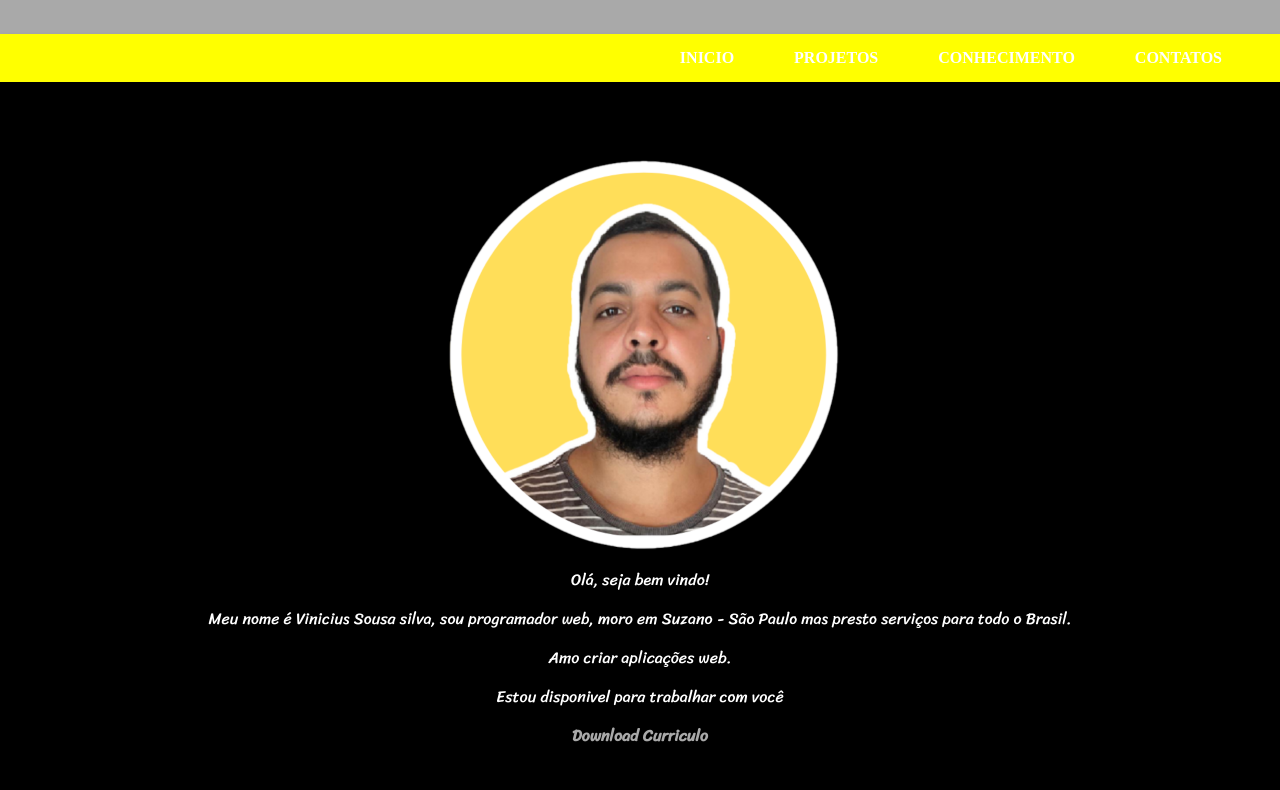
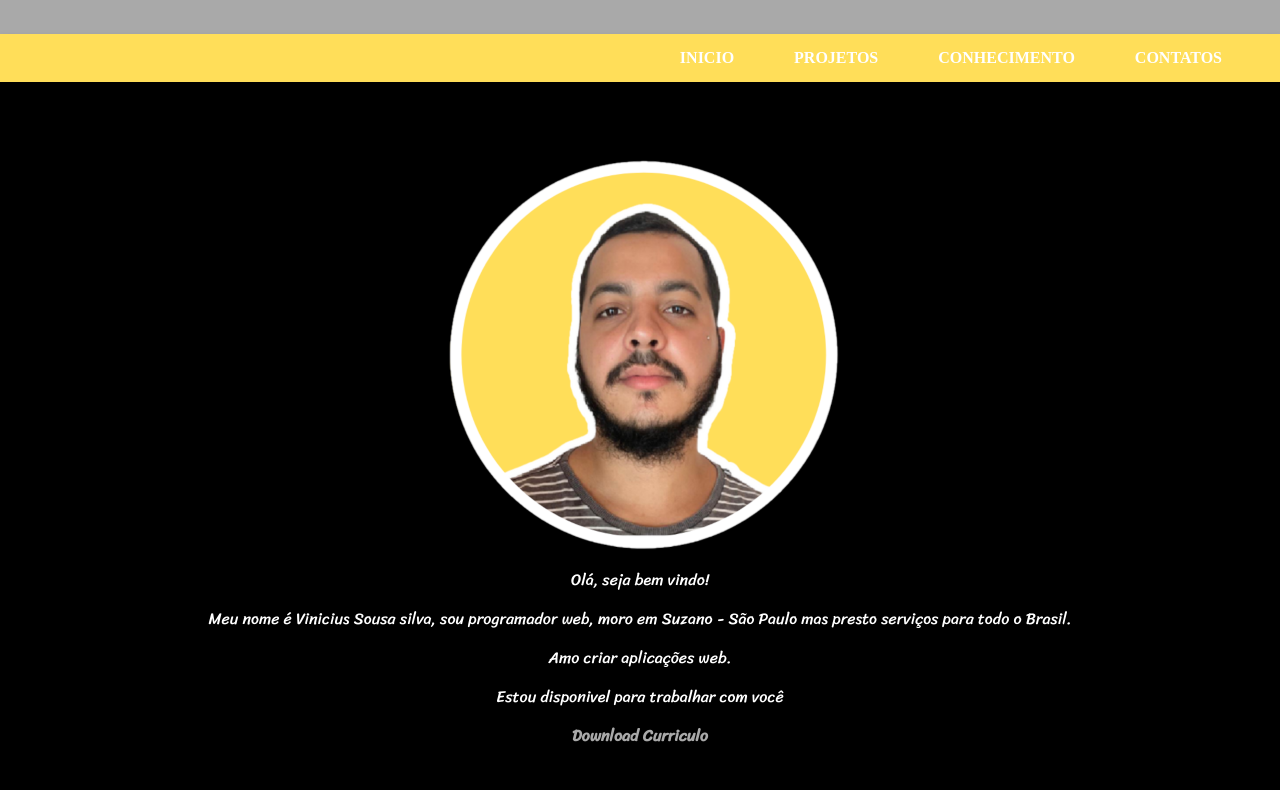
Before and after one commit to viniciusousa/portvinicius-web, a plain HTML site: page index.html in a window 1280 px wide. Shown: the part 150-940 px from the top of the page. Drawn offline with Linux system fonts and the light colour scheme.

Commit message:
background no divnav atualizado.

```diff
--- a/style.css
+++ b/style.css
@@ -30,7 +30,7 @@ header {
 
 .divnav{
      padding: 15px;
-    background-color: yellow;
+    background-color: #FFDE59;
     text-align: right;
     overflow: hidden;
     box-shadow: 0px 7px 9px rgba(0, 0, 0, 0.377);
```
